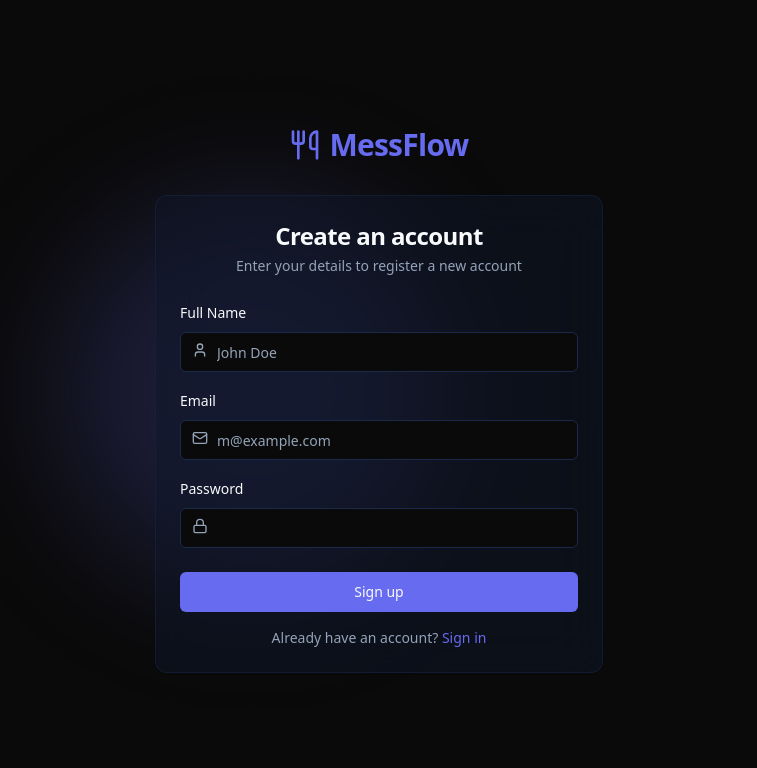
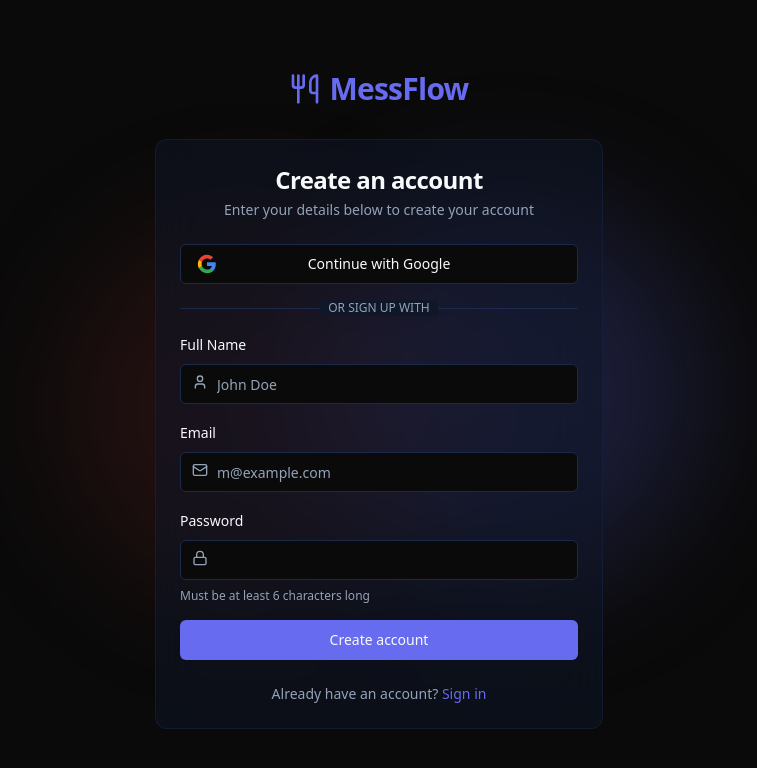
Before and after one commit to siaym/ourmess-repo, a React (Vite) app: page /register in a window 1280 px wide. Shown: the top 768 px of the page, without its empty margins (261-1018 px from the left). Built offline with nearby package versions, Linux system fonts and the light colour scheme; no server answers.

Commit message:
outh google added

```diff
--- a/index.html
+++ b/index.html
@@ -4,7 +4,22 @@
     <meta charset="UTF-8" />
     <link rel="icon" type="image/svg+xml" href="/favicon.svg" />
     <meta name="viewport" content="width=device-width, initial-scale=1.0" />
-    <title>ourmess</title>
+    <title>OurMess - Smart Mess & Meal Management</title>
+
+    <!-- SEO Meta Tags -->
+    <meta name="description" content="OurMess is the ultimate mess and meal management platform. Easily track daily meals, manage expenses, calculate monthly balances, and automate reports for your bachelor mess." />
+    <meta name="keywords" content="ourmess, our mess, mess management, meal tracker, bachelor mess, mess calculator, expense tracker, hostel management, messflow" />
+    <meta name="author" content="OurMess" />
+
+    <!-- Open Graph / Social Media -->
+    <meta property="og:title" content="OurMess - Smart Mess & Meal Management" />
+    <meta property="og:description" content="Easily track daily meals, manage expenses, and calculate monthly balances for your bachelor mess." />
+    <meta property="og:type" content="website" />
+    <meta property="og:url" content="https://ourmess.bro.bd" />
+    <meta property="og:site_name" content="OurMess" />
+
+    <!-- Robots -->
+    <meta name="robots" content="index, follow" />
   </head>
   <body>
     <div id="root"></div>
--- a/src/pages/Login.tsx
+++ b/src/pages/Login.tsx
@@ -34,6 +34,22 @@
     }
   };
 
+  const handleGoogleLogin = async () => {
+    setLoading(true);
+    setError(null);
+    const { error } = await supabase.auth.signInWithOAuth({
+      provider: 'google',
+      options: {
+        redirectTo: window.location.origin,
+      }
+    });
+
+    if (error) {
+      setError(error.message);
+      setLoading(false);
+    }
+  };
+
   return (
     <div className="min-h-screen flex items-center justify-center bg-background p-4 relative overflow-hidden">
       <div className="absolute top-1/4 left-1/4 w-96 h-96 bg-primary/20 rounded-full blur-3xl" />
@@ -56,16 +72,42 @@
           <CardHeader className="space-y-1">
             <CardTitle className="text-2xl text-center">Welcome back</CardTitle>
             <CardDescription className="text-center">
-              Enter your email and password to access your mess
+              Login to access your mess dashboard
             </CardDescription>
           </CardHeader>
-          <form onSubmit={handleLogin}>
           <CardContent className="space-y-4">
             {error && (
               <div className="p-3 rounded-md bg-destructive/10 border border-destructive/20 text-destructive text-sm text-center">
                 {error}
               </div>
             )}
+
+            <Button
+              type="button"
+              variant="outline"
+              className="w-full relative"
+              onClick={handleGoogleLogin}
+              disabled={loading}
+            >
+              <svg className="w-5 h-5 absolute left-4" viewBox="0 0 24 24" fill="none" xmlns="http://www.w3.org/2000/svg">
+                <path d="M22.56 12.25c0-.78-.07-1.53-.2-2.25H12v4.26h5.92c-.26 1.37-1.04 2.53-2.21 3.31v2.77h3.57c2.08-1.92 3.28-4.74 3.28-8.09z" fill="#4285F4"/>
+                <path d="M12 23c2.97 0 5.46-.98 7.28-2.66l-3.57-2.77c-.98.66-2.23 1.06-3.71 1.06-2.86 0-5.29-1.93-6.16-4.53H2.18v2.84C3.99 20.53 7.7 23 12 23z" fill="#34A853"/>
+                <path d="M5.84 14.09c-.22-.66-.35-1.36-.35-2.09s.13-1.43.35-2.09V7.07H2.18C1.43 8.55 1 10.22 1 12s.43 3.45 1.18 4.93l2.85-2.22.81-.62z" fill="#FBBC05"/>
+                <path d="M12 5.38c1.62 0 3.06.56 4.21 1.64l3.15-3.15C17.45 2.09 14.97 1 12 1 7.7 1 3.99 3.47 2.18 7.07l3.66 2.84c.87-2.6 3.3-4.53 6.16-4.53z" fill="#EA4335"/>
+              </svg>
+              Continue with Google
+            </Button>
+
+            <div className="relative">
+              <div className="absolute inset-0 flex items-center">
+                <span className="w-full border-t border-border" />
+              </div>
+              <div className="relative flex justify-center text-xs uppercase">
+                <span className="bg-card px-2 text-muted-foreground">Or continue with</span>
+              </div>
+            </div>
+
+            <form onSubmit={handleLogin} className="space-y-4">
               <div className="space-y-2">
                 <Label htmlFor="email">Email</Label>
                 <div className="relative">
@@ -100,11 +142,12 @@
                   />
                 </div>
               </div>
+              <Button type="submit" className="w-full" disabled={loading}>
+                {loading ? 'Signing in...' : 'Sign in with Email'}
+              </Button>
+            </form>
           </CardContent>
           <CardFooter className="flex flex-col gap-4">
-              <Button type="submit" className="w-full" disabled={loading}>
-                {loading ? 'Signing in...' : 'Sign in'}
-              </Button>
             <div className="text-center text-sm text-muted-foreground">
               Don't have an account?{' '}
               <a href="/register" className="font-medium text-primary hover:underline">
@@ -112,7 +155,6 @@
               </a>
             </div>
           </CardFooter>
-          </form>
         </Card>
       </motion.div>
     </div>
--- a/src/pages/Register.tsx
+++ b/src/pages/Register.tsx
@@ -57,10 +57,26 @@
     }, 3000);
   };
 
+  const handleGoogleLogin = async () => {
+    setLoading(true);
+    setError(null);
+    const { error } = await supabase.auth.signInWithOAuth({
+      provider: 'google',
+      options: {
+        redirectTo: window.location.origin,
+      }
+    });
+
+    if (error) {
+      setError(error.message);
+      setLoading(false);
+    }
+  };
+
   return (
     <div className="min-h-screen flex items-center justify-center bg-background p-4 relative overflow-hidden">
-      <div className="absolute top-1/4 left-1/4 w-96 h-96 bg-primary/20 rounded-full blur-3xl" />
-      <div className="absolute bottom-1/4 right-1/4 w-96 h-96 bg-success/10 rounded-full blur-3xl" />
+      <div className="absolute top-1/4 right-1/4 w-96 h-96 bg-primary/20 rounded-full blur-3xl" />
+      <div className="absolute bottom-1/4 left-1/4 w-96 h-96 bg-destructive/10 rounded-full blur-3xl" />
 
       <motion.div
         initial={{ opacity: 0, y: 20 }}
@@ -79,14 +95,13 @@
           <CardHeader className="space-y-1">
             <CardTitle className="text-2xl text-center">Create an account</CardTitle>
             <CardDescription className="text-center">
-              Enter your details to register a new account
+              Enter your details below to create your account
             </CardDescription>
           </CardHeader>
-          <form onSubmit={handleRegister}>
           <CardContent className="space-y-4">
             {error && (
               <div className="p-3 rounded-md bg-destructive/10 border border-destructive/20 text-destructive text-sm text-center">
-                  {typeof error === 'object' ? JSON.stringify(error) : error}
+                {error}
               </div>
             )}
             {success && (
@@ -95,6 +110,32 @@
               </div>
             )}
 
+            <Button
+              type="button"
+              variant="outline"
+              className="w-full relative"
+              onClick={handleGoogleLogin}
+              disabled={loading || success}
+            >
+              <svg className="w-5 h-5 absolute left-4" viewBox="0 0 24 24" fill="none" xmlns="http://www.w3.org/2000/svg">
+                <path d="M22.56 12.25c0-.78-.07-1.53-.2-2.25H12v4.26h5.92c-.26 1.37-1.04 2.53-2.21 3.31v2.77h3.57c2.08-1.92 3.28-4.74 3.28-8.09z" fill="#4285F4"/>
+                <path d="M12 23c2.97 0 5.46-.98 7.28-2.66l-3.57-2.77c-.98.66-2.23 1.06-3.71 1.06-2.86 0-5.29-1.93-6.16-4.53H2.18v2.84C3.99 20.53 7.7 23 12 23z" fill="#34A853"/>
+                <path d="M5.84 14.09c-.22-.66-.35-1.36-.35-2.09s.13-1.43.35-2.09V7.07H2.18C1.43 8.55 1 10.22 1 12s.43 3.45 1.18 4.93l2.85-2.22.81-.62z" fill="#FBBC05"/>
+                <path d="M12 5.38c1.62 0 3.06.56 4.21 1.64l3.15-3.15C17.45 2.09 14.97 1 12 1 7.7 1 3.99 3.47 2.18 7.07l3.66 2.84c.87-2.6 3.3-4.53 6.16-4.53z" fill="#EA4335"/>
+              </svg>
+              Continue with Google
+            </Button>
+
+            <div className="relative">
+              <div className="absolute inset-0 flex items-center">
+                <span className="w-full border-t border-border" />
+              </div>
+              <div className="relative flex justify-center text-xs uppercase">
+                <span className="bg-card px-2 text-muted-foreground">Or sign up with</span>
+              </div>
+            </div>
+
+            <form onSubmit={handleRegister} className="space-y-4">
               <div className="space-y-2">
                 <Label htmlFor="name">Full Name</Label>
                 <div className="relative">
@@ -111,7 +152,6 @@
                   />
                 </div>
               </div>
-
               <div className="space-y-2">
                 <Label htmlFor="email">Email</Label>
                 <div className="relative">
@@ -128,7 +168,6 @@
                   />
                 </div>
               </div>
-
               <div className="space-y-2">
                 <Label htmlFor="password">Password</Label>
                 <div className="relative">
@@ -143,20 +182,21 @@
                     disabled={success || loading}
                   />
                 </div>
+                <p className="text-xs text-muted-foreground">Must be at least 6 characters long</p>
               </div>
+              <Button type="submit" className="w-full" disabled={loading || success}>
+                {loading ? 'Creating account...' : 'Create account'}
+              </Button>
+            </form>
           </CardContent>
           <CardFooter className="flex flex-col gap-4">
-              <Button type="submit" className="w-full" disabled={loading || success}>
-                {loading ? 'Creating account...' : 'Sign up'}
-              </Button>
             <div className="text-center text-sm text-muted-foreground">
               Already have an account?{' '}
-                <Link to="/login" className="font-medium text-primary hover:underline">
+              <a href="/login" className="font-medium text-primary hover:underline">
                 Sign in
-                </Link>
+              </a>
             </div>
           </CardFooter>
-          </form>
         </Card>
       </motion.div>
     </div>
```
Also changed, not shown: public/robots.txt (added), 1 other file (tests, documents, lock files or other folders). Lines whose indentation alone changed are shown as unchanged.
